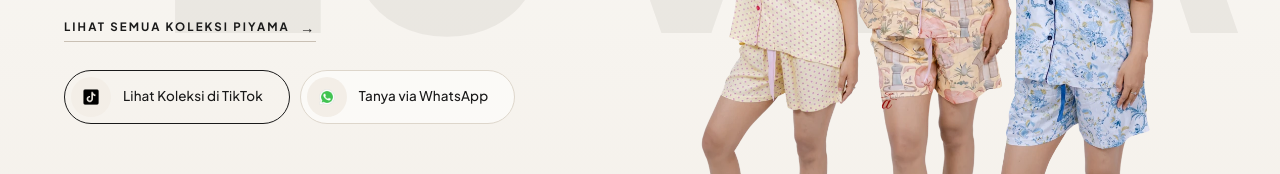
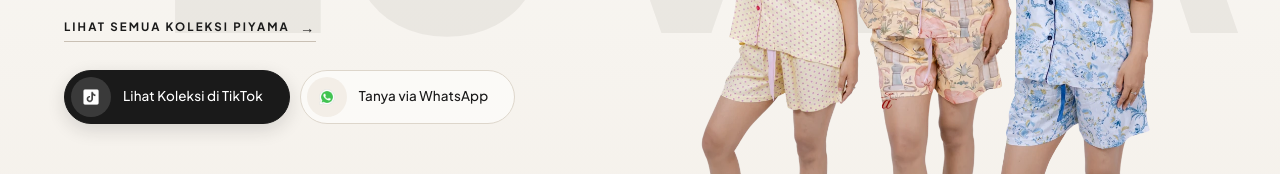
Before and after one commit to LourensiusYudha/Luvea, a Next.js app: page / in a window 1280 px wide. Shown: the part 429-603 px from the top of the page. Built offline with nearby package versions, Linux system fonts and the light colour scheme; no server answers.

Commit message:
style(design): FINDING-014 — satu CTA utama solid di hero (TikTok), WhatsApp jadi pendukung
Co-Authored-By: Claude Opus 5.5 <noreply@anthropic.com>

```diff
--- a/src/components/sections/Hero.module.css
+++ b/src/components/sections/Hero.module.css
@@ -139,25 +139,26 @@
   display: block;
 }
 
+/* Satu CTA utama yang solid; WhatsApp dan "Lihat semua koleksi" jadi pendukung */
 .ctaPrimary {
-  background: transparent;
-  color: var(--dark);
+  background: var(--dark);
+  color: var(--white);
   border-color: var(--dark);
-  box-shadow: none;
+  box-shadow: 0 6px 18px rgba(26, 26, 26, 0.14);
 }
 .ctaPrimary .ctaIcon {
-  background: var(--beige);
+  background: rgba(255, 255, 255, 0.14);
 }
 .ctaPrimary .ctaIcon img {
-  filter: brightness(0) saturate(100%);
+  filter: brightness(0) invert(1);
 }
 .ctaPrimary:hover {
-  background: rgba(255, 255, 255, 0.6);
-  box-shadow: 0 4px 18px rgba(26, 26, 26, 0.06);
+  background: var(--cloud-700);
+  border-color: var(--cloud-700);
+  box-shadow: 0 10px 24px rgba(26, 26, 26, 0.18);
 }
 .ctaPrimary:hover .ctaIcon {
   transform: scale(1.04);
-  background: var(--cream);
 }
 
 .ctaSecondary {
```
